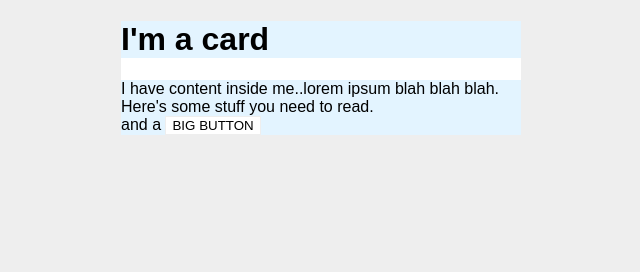
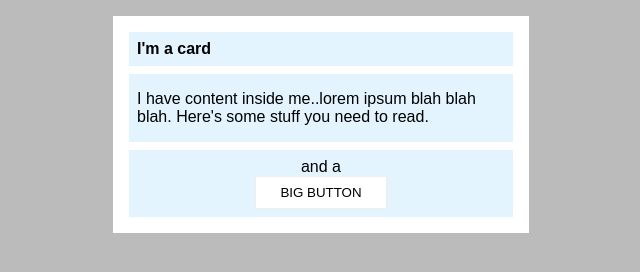
Before and after one commit to its-gio/TheOdinProject, a plain HTML site: page foundations-course/CSS-foundations/block-and-inline/02-margin-and-padding/index.html in a window 1280 px wide. Shown: the whole page, without its empty margins (319-959 px from the left). Drawn offline with Linux system fonts and the light colour scheme.

Commit message:
Updated names of folders so they made sense, removed solutions folder, finised exercise 2

```diff
--- a/foundations-course/CSS-foundations/block-and-inline/02-margin-and-padding-2/solution/solution.css
+++ /dev/null
@@ -1,61 +0,0 @@
-body {
-  background: #eee;
-  font-family: sans-serif;
-}
-
-.card {
-  width: 400px;
-  background: #fff;
-  margin: 16px auto;
-}
-
-.title {
-  background: #e3f4ff;
-}
-
-.content {
-  background: #e3f4ff;
-}
-
-.button-container {
-  background: #e3f4ff;
-}
-
-button {
-  background: white;
-  border: 1px solid #eee;
-}
-
-/* SOLUTION */
-
-/* disclaimer: duplicating the selectors here isn't best practice.
-In your solution you probably put it right inside the existing selectors,
-which _is_ the best practice.
-
-We separated it out here to make it extra clear what has changed. */
-
-.card {
-  padding: 8px;
-}
-
-.title {
-  margin-bottom: 8px;
-  font-size: 16px;
-  padding: 8px;
-}
-
-.content {
-  margin-bottom: 8px;
-  padding: 16px 8px;
-}
-
-.button-container {
-  text-align: center;
-  padding: 8px;
-}
-
-button {
-  display: block;
-  margin: 0 auto;
-  padding: 8px 24px;
-}
--- a/foundations-course/CSS-foundations/block-and-inline/02-margin-and-padding-2/style.css
+++ b/foundations-course/CSS-foundations/block-and-inline/02-margin-and-padding/style.css
@@ -1,27 +1,41 @@
 body {
   background: #eee;
   font-family: sans-serif;
+  background-color: #bbb;
 }
 
 .card {
   width: 400px;
   background: #fff;
   margin: 16px auto;
+  padding: 8px;
 }
 
+.title,
+.content,
+.button-container {
+  margin: 8px;
+  padding: 8px;
+}
 .title {
   background: #e3f4ff;
+  font-size: 16px;
 }
 
 .content {
   background: #e3f4ff;
+  padding: 16px 8px;
 }
 
 .button-container {
   background: #e3f4ff;
+  text-align: center;
 }
 
 button {
   background: white;
   border: 1px solid #eee;
+  display: block;
+  padding: 8px 24px;
+  margin: 0 auto;
 }
```
Also changed, not shown: foundations-course/CSS-foundations/block-and-inline/02-margin-and-padding-2/solution/solution.html (deleted, +0 -17 lines), foundations-course/CSS-foundations/block-and-inline/01-margin-and-padding/README.md (renamed from foundations-course/CSS-foundations/block-and-inline/01-margin-and-padding-1/README.md), foundations-course/CSS-foundations/block-and-inline/01-margin-and-padding/desired-outcome.png (renamed from foundations-course/CSS-foundations/block-and-inline/01-margin-and-padding-1/desired-outcome.png), foundations-course/CSS-foundations/block-and-inline/01-margin-and-padding/index.html (renamed from foundations-course/CSS-foundations/block-and-inline/01-margin-and-padding-1/index.html), foundations-course/CSS-foundations/block-and-inline/01-margin-and-padding/style.css (renamed from foundations-course/CSS-foundations/block-and-inline/01-margin-and-padding-1/style.css), foundations-course/CSS-foundations/block-and-inline/02-margin-and-padding/README.md (renamed from foundations-course/CSS-foundations/block-and-inline/02-margin-and-padding-2/README.md), foundations-course/CSS-foundations/block-and-inline/02-margin-and-padding/desired-outcome.png (renamed from foundations-course/CSS-foundations/block-and-inline/02-margin-and-padding-2/desired-outcome.png), foundations-course/CSS-foundations/block-and-inline/02-margin-and-padding/index.html (renamed from foundations-course/CSS-foundations/block-and-inline/02-margin-and-padding-2/index.html).
